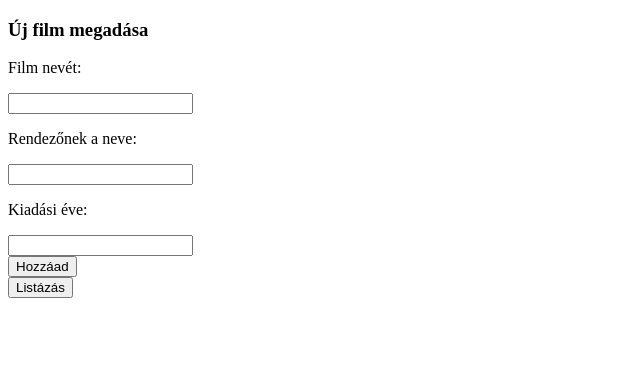
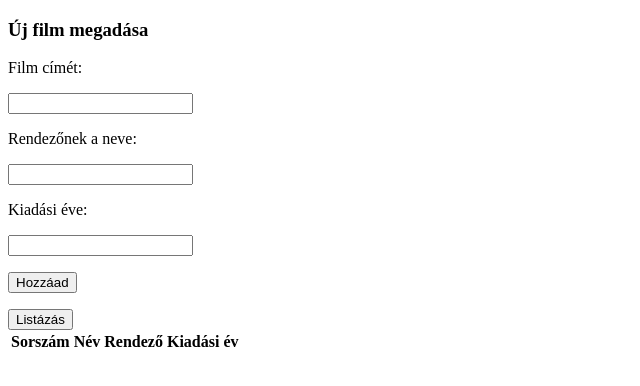
Before and after one commit to Zita-git/MoziHazi, a plain HTML site: page index.html in a window 1280 px wide. Both pictures are taken after a click on the button "Listázás". Shown: the whole page, without its empty margins (0-640 px from the left). Drawn offline with Linux system fonts and the light colour scheme.

Commit message:
listazas alapja, törlés még hiányzik

```diff
--- a/index.html
+++ b/index.html
@@ -5,15 +5,12 @@
     <meta http-equiv='X-UA-Compatible' content='IE=edge'>
     <title>Mozi</title>
     <link rel='stylesheet' type='text/css' media='screen' href='main.css'>
-    <script src='main.js'></script>
 </head>
 <body>
-    <div>
-
         <div class="ujFilm">
             <h3>Új film megadása</h3>
             <div class="row">
-                <p class="col-4 ">Film nevét:</p>
+                <p class="col-4 ">Film címét:</p>
                 <div class="col-8"><input type="text" id="nev"> </div>
             </div>
             <div class="row">
@@ -22,11 +19,29 @@
             </div>
             <div class="row">
                 <p class="col-4 ">Kiadási éve:</p>
-                <div class="col-8"><input type="number" id="kiadási"> </div>
+                <div class="col-8"><input type="number" id="kiadasiEv"> </div>
             </div>
             <div class="row">
-                <div><button id="hozzaad" >Hozzáad</button></div>
+                <div>
+                    <button id="hozzaad" >Hozzáad</button>
+                </div>
             </div>
+
+        </div>
+
+
+        <div class="listazas">
+            <div>
+                <div class="row">
+                    <div><button id="listazas" >Listázás</button></div>
+                </div>
+            </div>
+            <div id="listazzaKi"></div>
+
+
+
+
+        </div>
 
 
 
@@ -38,11 +53,6 @@
 
 
 
-
-
-            <div class="row">
-                <div><button id="listazas" >Listázás</button></div>
-            </div>
-    </div>
+    <script src='main.js'></script>
 </body>
 </html>
--- a/main.css
+++ b/main.css
@@ -0,0 +1,4 @@
+
+.ujFilm div{
+    margin-bottom: 1em;
+}
--- a/main.js
+++ b/main.js
@@ -15,7 +15,7 @@ function hozzaad(){
     let rendezoje=document.getElementById('rendezo').value;
     let kiadEve=document.getElementById('kiadasiEv').value;
 
-    let egyFilmAdat= [neve, rendezoje, kiadEve];
+    let egyFilmAdat =new Film(neve, rendezoje, kiadEve);
 
     adatok.push(egyFilmAdat);
 
@@ -23,7 +23,24 @@ function hozzaad(){
     document.getElementById('rendezo').value="";
     document.getElementById('kiadasiEv').value="";
 
+
 }
+
+function listazas(){
+    let tablazat = "<table><tr><th>Sorszám</th><th>Név</th><th>Rendező</th><th>Kiadási év</th></tr>";
+
+    for (let i = 0; i < adatok.length; i++) {
+        let j =i+1;
+        tablazat += "<tr><td>"+j+". </td><td>" + adatok[i].nev + "</td><td>" + adatok[i].rendezo + "</td><td>" + adatok[i].kiadasiEv + "</td></tr>";
+    }
+
+    tablazat += "</table>";
+
+    document.getElementById('listazzaKi').innerHTML = tablazat;
+}
+
+
+
 
 document.getElementById('hozzaad').addEventListener('click',hozzaad);
 document.getElementById('listazas').addEventListener('click',listazas);
```
